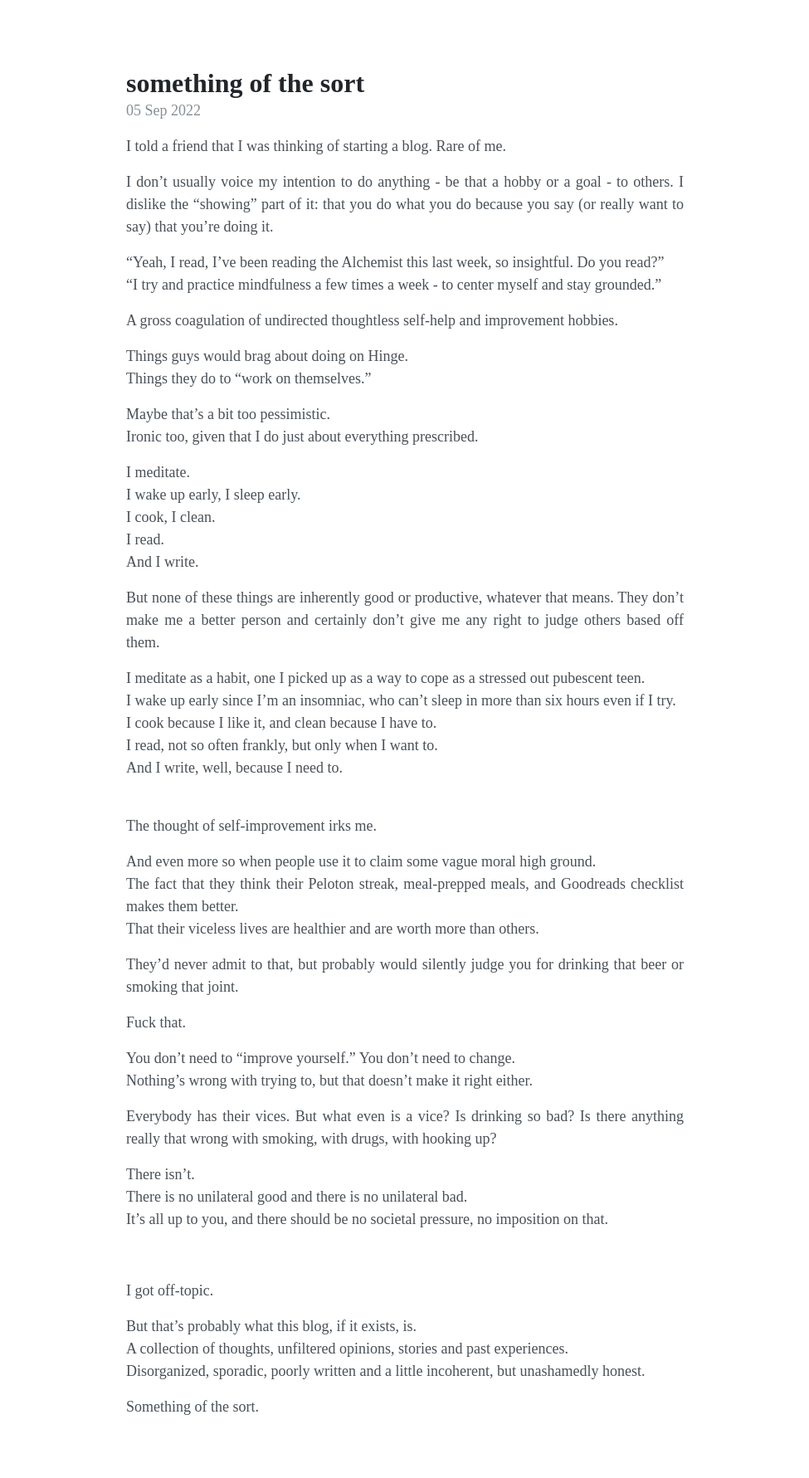
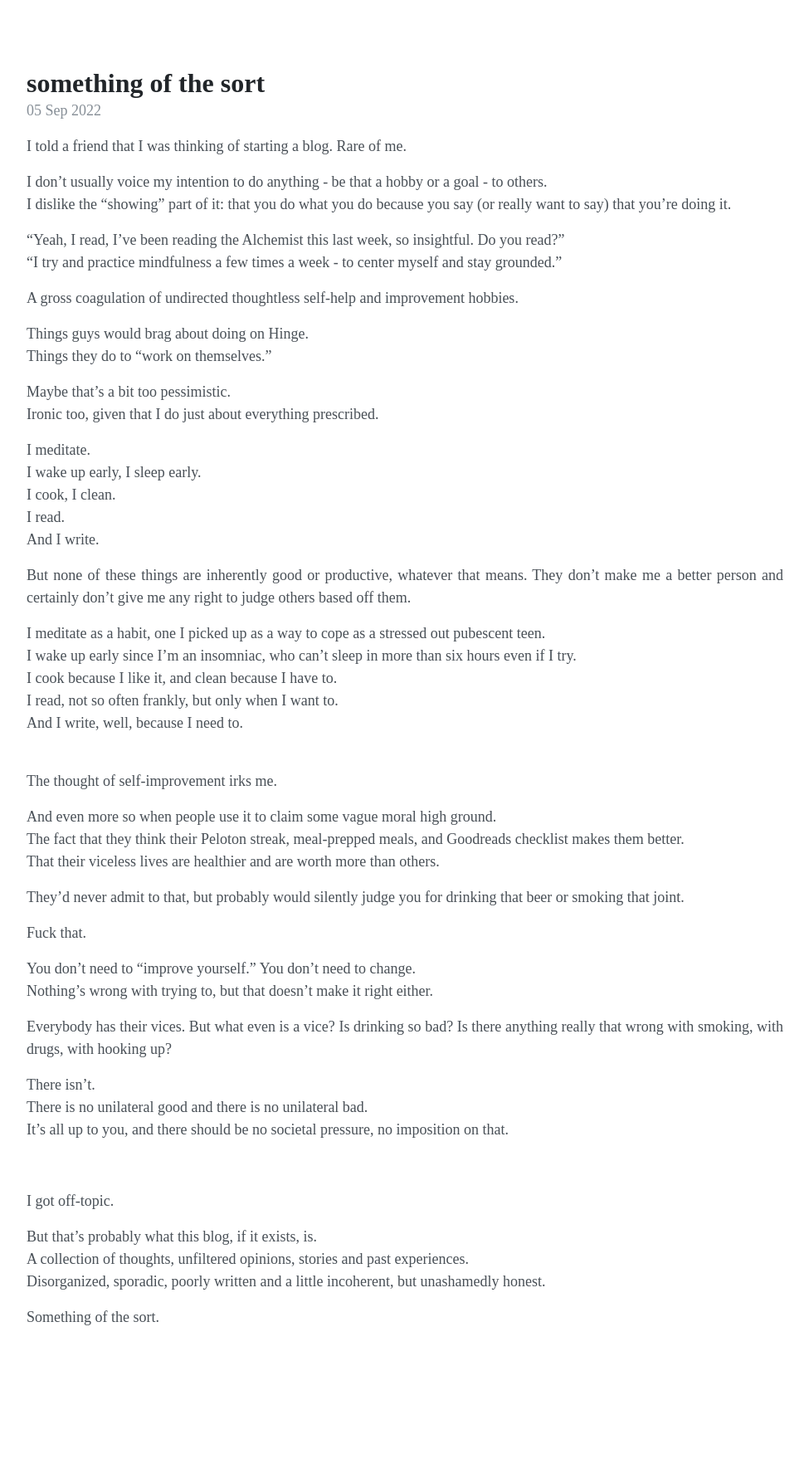
Before and after one commit to pybae/pybae.github.io, a Jekyll site: the page built from _posts/2022-09-05-something-of-the-sort.md, in a window 1280 px wide. Shown: the whole page at 83% size, without its empty margins (152-1127 px from the left). Built offline with Jekyll 4.4.1, drawn with Linux system fonts in a browser that asks for light colours; some web fonts are replaced; after the commit the page ends 1673 px from its top, so only the background shows below that.

Commit message:
increasing container width

```diff
--- a/_config.yml
+++ b/_config.yml
@@ -1,5 +1,5 @@
 # Setup
-title: of the sort
+title: something of the sort
 # tagline: #remove page tile so it's useless
 # url: "https://typesetting.vercel.app"
 paginate: 1
--- a/_posts/2022-09-05-something-of-the-sort.md
+++ b/_posts/2022-09-05-something-of-the-sort.md
@@ -5,7 +5,8 @@ title: something of the sort
 
 I told a friend that I was thinking of starting a blog. Rare of me.
 
-I don’t usually voice my intention to do anything - be that a hobby or a goal - to others. I dislike the “showing” part of it: that you do what you do because you say (or really want to say) that you’re doing it.
+I don’t usually voice my intention to do anything - be that a hobby or a goal - to others. \
+I dislike the “showing” part of it: that you do what you do because you say (or really want to say) that you’re doing it.
 
 
 “Yeah, I read, I’ve been reading the Alchemist this last week, so insightful. Do you read?” \
--- a/_sass/_layout.scss
+++ b/_sass/_layout.scss
@@ -3,7 +3,7 @@
 // Styles for managing the structural hierarchy of the site.
 
 .container {
-  max-width: 45rem;
+  max-width: 60rem;
   padding-left: var(--spacer-2);
   padding-right: var(--spacer-2);
   margin-left:  auto;
```
